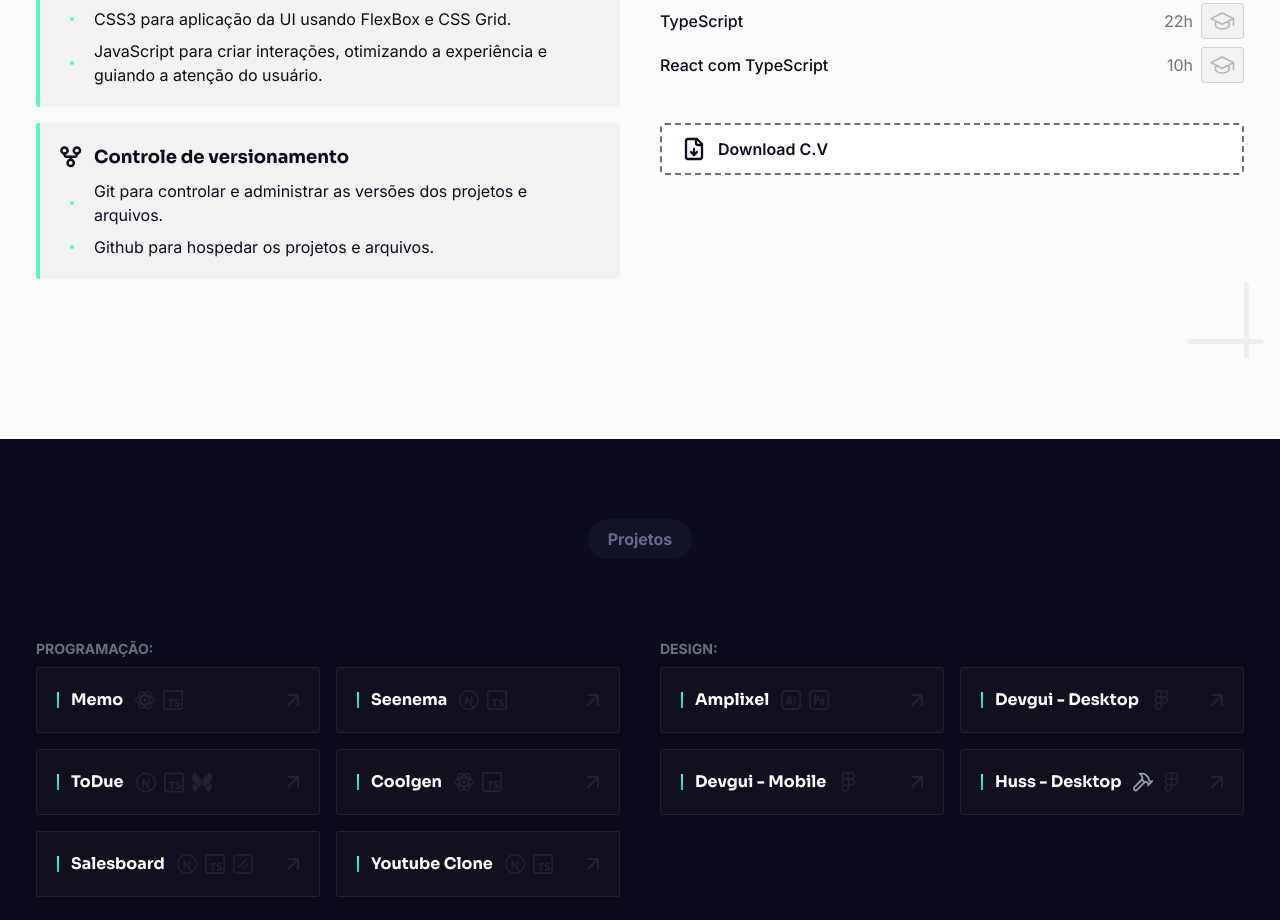
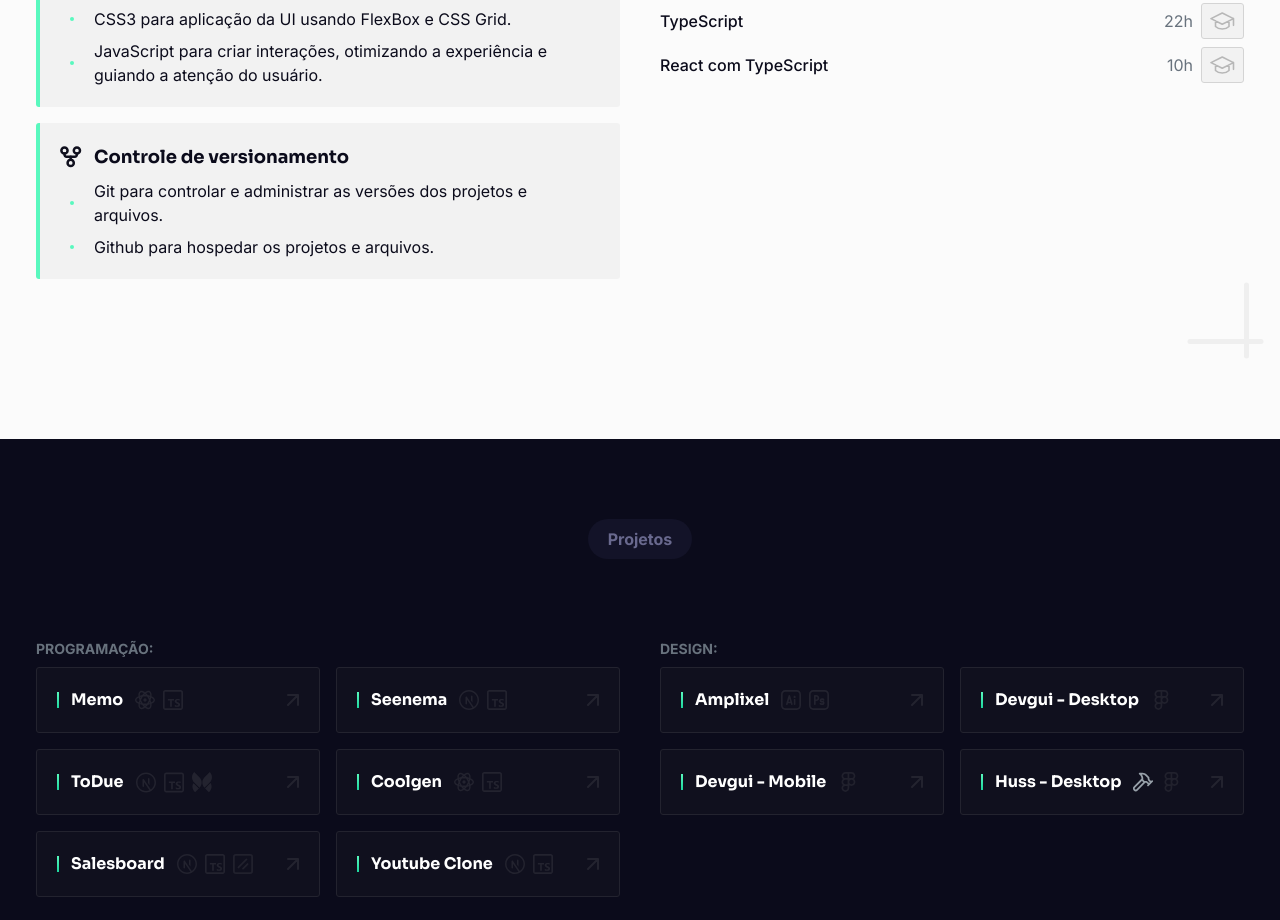
Before and after one commit to guisantoandre/devgui-portifolio, a Next.js app: page / in a window 1280 px wide. Shown: the part 2140-3060 px from the top of the page. Built offline with nearby package versions, Linux system fonts and the light colour scheme.

Commit message:
Resume donload button removed

```diff
--- a/components/experience/cv-download-button.tsx
+++ /dev/null
@@ -1,13 +0,0 @@
-import { FileDown } from "lucide-react";
-export function CvDownloadButton() {
-   return (
-      <a
-         href="/cv.pdf"
-         download="cv.pdf"
-         className="w-full mt-10 flex items-center gap-x-3 font-semibold bg-white py-3 px-5 border-2 border-dashed border-customgrey-300 rounded-[5px] hover:border-customgreen-200 hover:bg-customgrey-200 hover:text-customgrey-300 transition-all duration-300"
-      >
-         <FileDown strokeWidth={2.3} className="w-6 h-6" />
-         Download C.V
-      </a>
-   );
-}
--- a/components/experience/experience.tsx
+++ b/components/experience/experience.tsx
@@ -10,7 +10,6 @@ import Technologies from "./technologies";
 import Courses from "./courses";
 import detailBg from "@/assets/svgs/experience-detail-bg.svg";
 import Image from "next/image";
-import { CvDownloadButton } from "./cv-download-button";
 
 export function Experience() {
    return (
@@ -27,7 +26,6 @@ export function Experience() {
                <div>
                   <Technologies data={technologiesData} />
                   <Courses data={coursesData} />
-                  <CvDownloadButton />
                </div>
             </div>
             <Image
```
Also changed, not shown: 1 other file (tests, documents, lock files or other folders).
